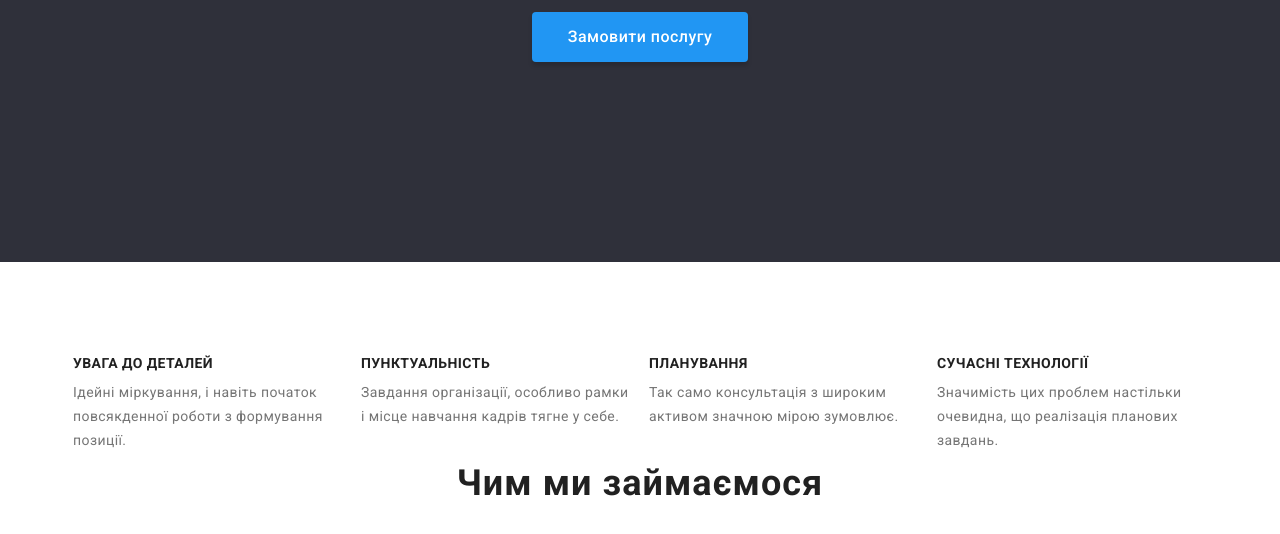
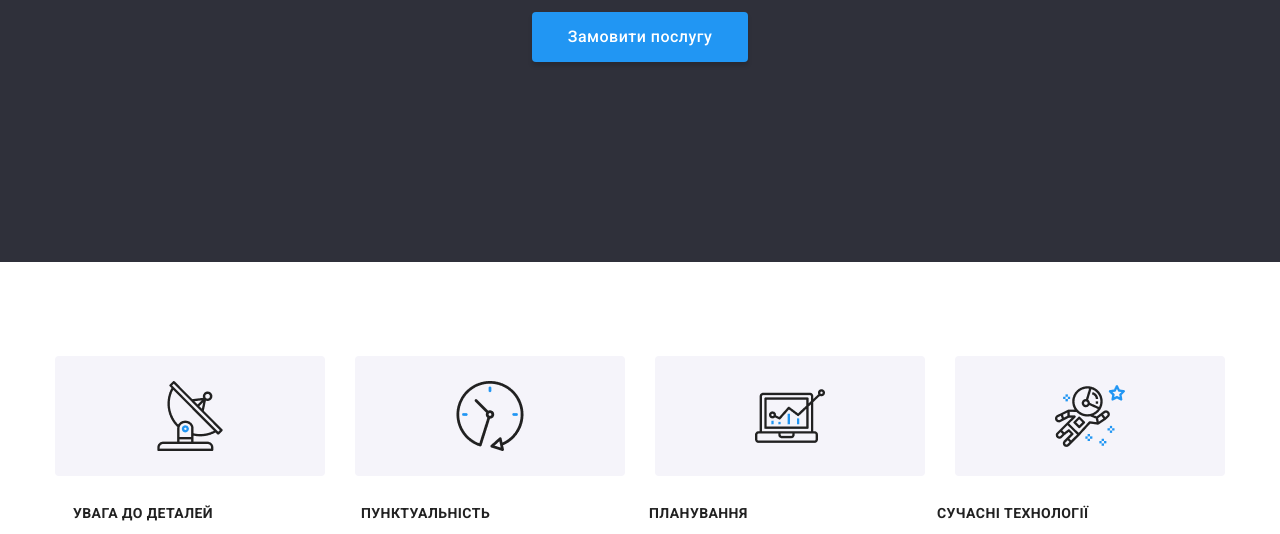
Before and after one commit to Zxckotikk/WebStudioo, a plain HTML site: page index.html in a window 1280 px wide. Shown: the part 418-952 px from the top of the page. Drawn offline with nearby package versions, Linux system fonts and the light colour scheme.

Commit message:
background

```diff
--- a/css/styles.css
+++ b/css/styles.css
@@ -154,6 +154,17 @@ footer {
   margin-top: 200px;
   width: 696px;
 }
+   /* Увага до деталей */
+   .list-img{
+    gap: 30px;
+    display: flex;
+   }
+   .img-item{
+    padding: 25px 100px 25px 100px;
+    margin-bottom: 30px;
+    border-radius: 4px;
+    background: #F5F4FA;
+   }
 .advantages{
   padding-top: 94px;
 }
--- a/index.html
+++ b/index.html
@@ -69,6 +69,12 @@
       </section>
       <section class="advantages">
         <div class="container">
+          <ul class="list-img">
+            <li class="img-item"><img src="./img/antenna 1 (3).png" alt="" class="advantages-img"></li>
+            <li class="img-item"><img src="./img/clock 1.png" alt="" class="advantages-img"></li>
+            <li class="img-item"><img src="./img/diagram 1.png" alt="" class="advantages-img"></li>
+            <li class="img-item"><img src="./img/astronaut 1.png" alt="" class="advantages-img"></li>
+          </ul>
           <ul class="advantages-list">
             <li class="advantages-item">
               <h2 class="advantages-title">УВАГА ДО ДЕТАЛЕЙ</h2>
```
Also changed, not shown: img/Logo.png (added), img/antenna 1 (3).png (added), img/astronaut 1.png (added), img/clock 1.png (added), img/company.png (added), img/diagram 1.png (added), img/listohek.png (added), img/round.png (added).
